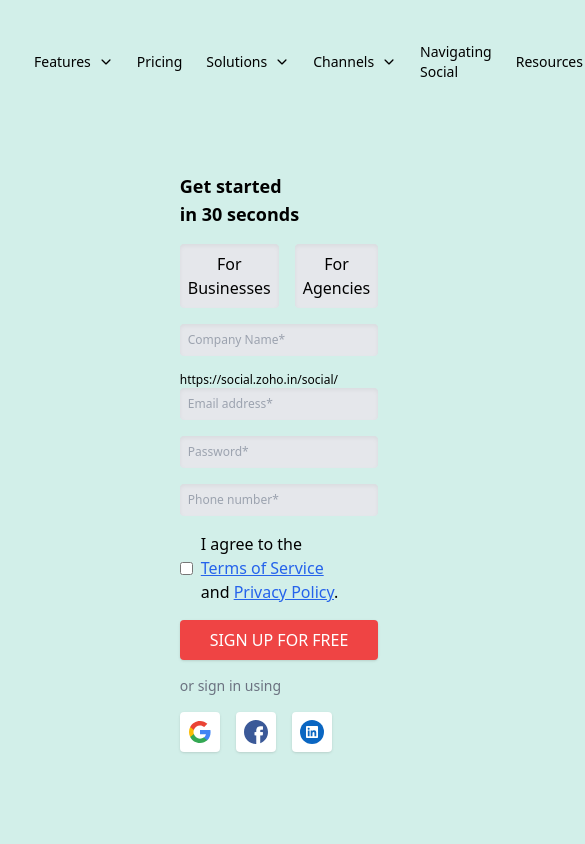
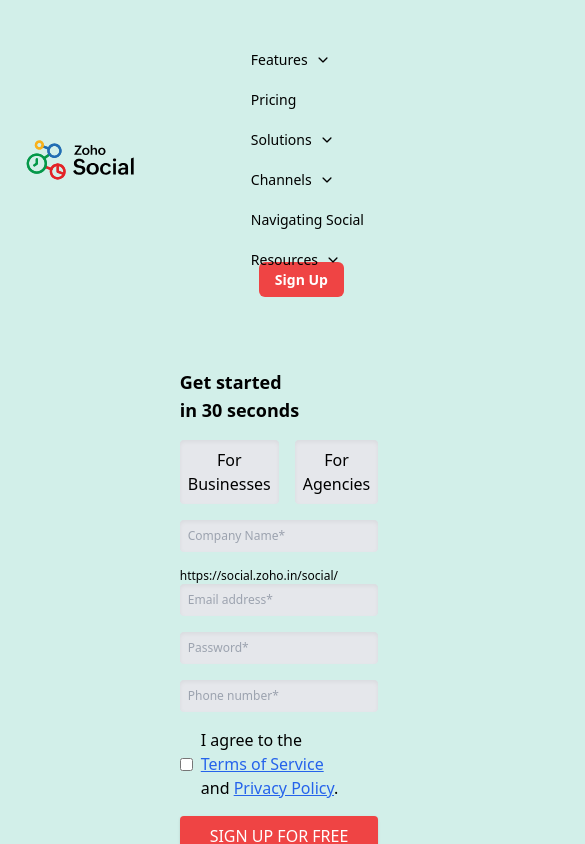
Before and after one commit to ronitjena09/Social-Site-Handler, a Next.js app: page / in a window 390 px wide. Shown: the top 844 px of the page, 585 px wide, since content can reach past the window. Built offline with nearby package versions, Linux system fonts and the light colour scheme.

Commit message:
regular commit

```diff
--- a/package.json
+++ b/package.json
@@ -16,6 +16,8 @@
     "react-wrap-balancer": "^1.1.0"
   },
   "devDependencies": {
+    "@types/node": "20.10.7",
+    "@types/react": "18.2.47",
     "autoprefixer": "^10.4.16",
     "eslint": "^8",
     "eslint-config-next": "14.0.4",
--- a/src/app/homepage/navbar/page.js
+++ b/src/app/homepage/navbar/page.js
@@ -67,7 +67,8 @@ const Navbar = () => {
               <Image src={logo} alt="logo" style={{ width: "110px" }} />
             </Link>
           </section>
-          <div className="navbar-right flex items-center gap-2 transition-all">
+
+          <div className="navbar-right md:flex items-center gap-2 transition-all">
             <Link
               href={"/homepage/navbar/features"}
               className="relative group px-2 py-3 transition-all"
@@ -383,12 +384,12 @@ const Navbar = () => {
                 </div>
               </p>
             </Link>
-            <Link href="/src/app/loginpage">
-      <button className="bg-red-500 text-white px-4 py-2 rounded-md font-semibold hover:bg-red-600 focus:outline-none focus:ring-2 focus:ring-offset-2 focus:ring-blue-500">
-        Sign Up
-      </button>
-    </Link>
-
+            <Link
+              href="/loginpage"
+              className="bg-red-500 text-white px-4 py-2 rounded-md font-semibold hover:bg-red-600 focus:outline-none focus:ring-2 focus:ring-offset-2 focus:ring-blue-500"
+            >
+              Sign Up
+            </Link>
           </div>
         </div>
       </div>
```
Also changed, not shown: tsconfig.json (added, +34 -0 lines), Everyday Updates/Day -2.png (added), src/app/loginpage/login/page.tsx (added), 1 other file (tests, documents, lock files or other folders).
